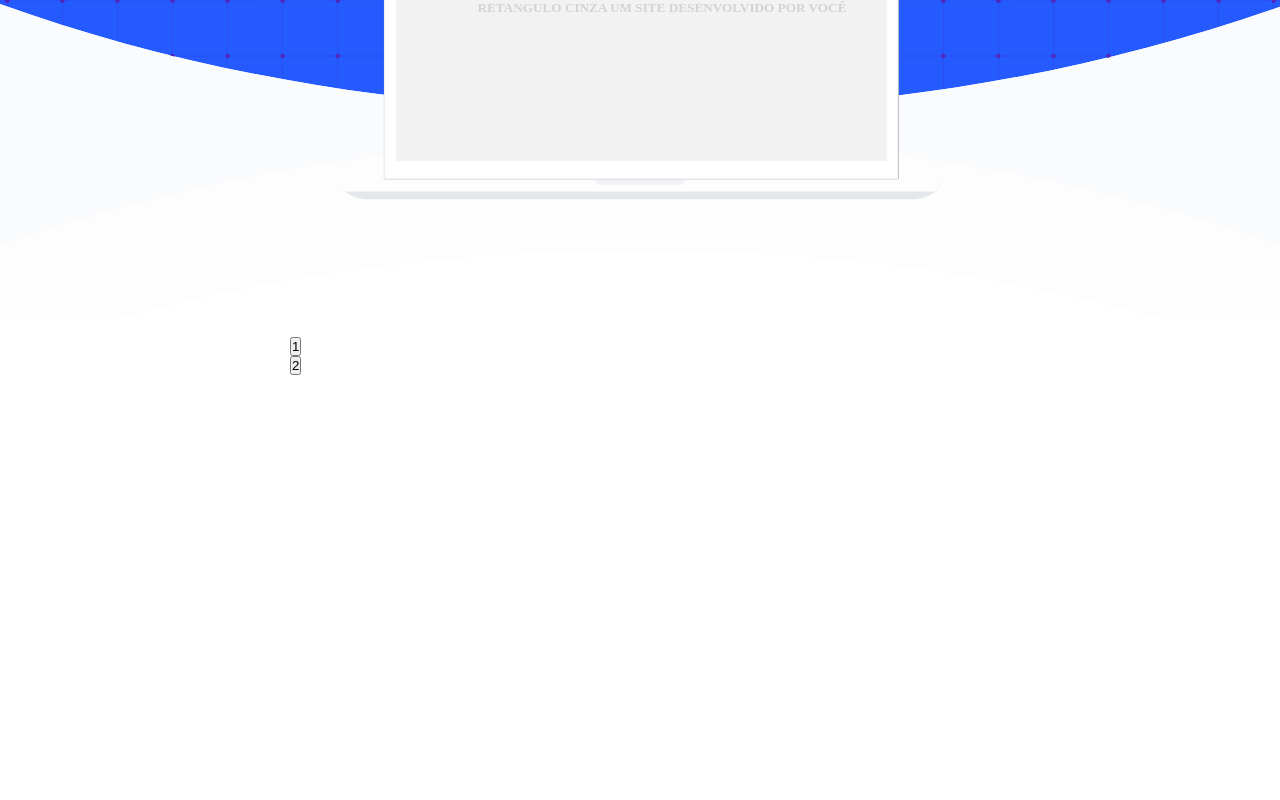
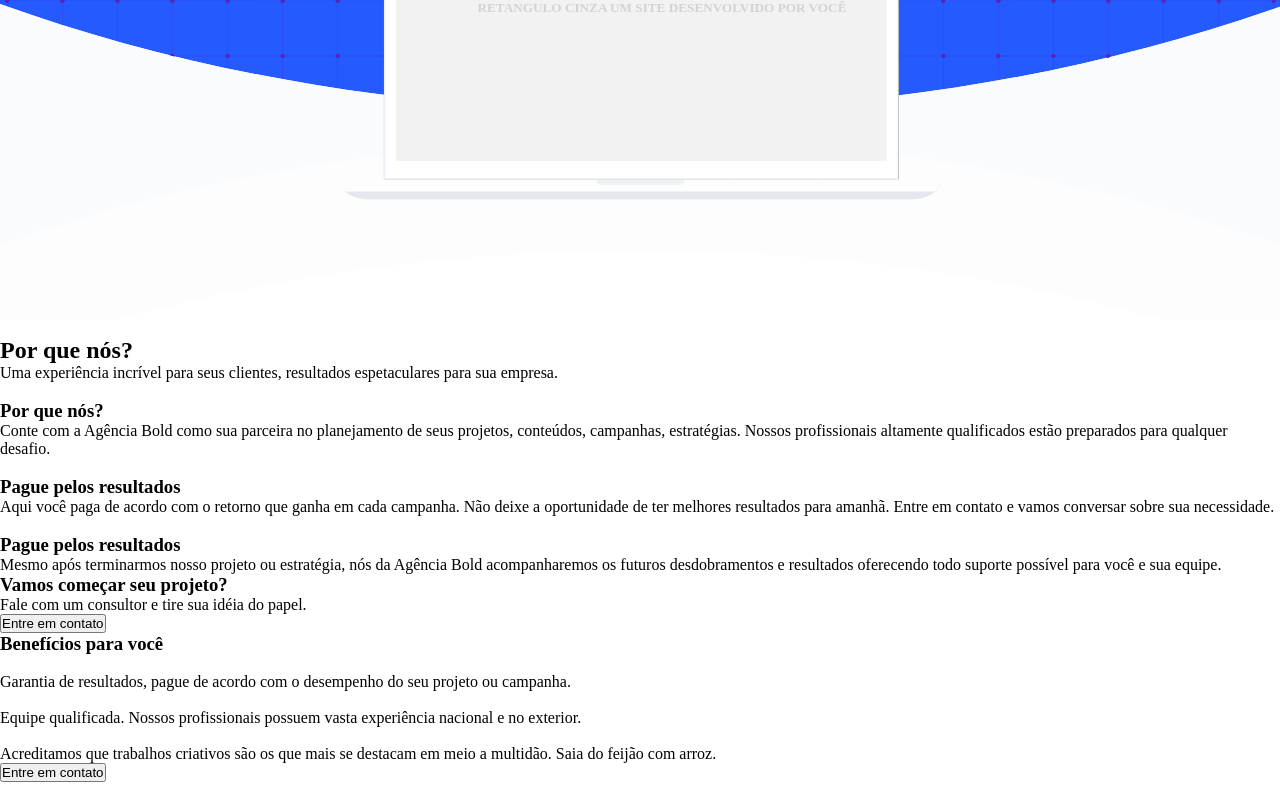
Before and after one commit to EuGeanCarlos/agenciaup, a plain HTML site: page Agencia Up/index.html in a window 1280 px wide. Shown: the part 519-1319 px from the top of the page. Before the commit the page ends 894 px from the top, so only its background shows below. Drawn offline with Linux system fonts and the light colour scheme.

Commit message:
Update index.html

```diff
--- a/Agencia Up/index.html
+++ b/Agencia Up/index.html
@@ -32,16 +32,66 @@
     </section><!--TOPO-->
 
     <section class="clientes-slider">
-        <div style="max-width: 700px;margin: 0 auto;overflow: hidden;" class="slider-container">
+        <div style="max-width: 1080px;margin: 0 auto; overflow: hidden;" class="slider-container">
             <img src="img/LOGO1.png" alt="" srcset="">
             <img src="img/LOGO2.png" alt="" srcset="">
             <img src="img/LOGO3.png" alt="" srcset="">
             <img src="img/LOGO4.png" alt="" srcset="">
             <img src="img/LOGO5.png" alt="" srcset="">
         </div>
-    </section>
+    </section><!--SLIDE DOS CLIENTES-->
 
-
+    <section class="conteudo-secundario">
+      <div class="conteudo-secundario-titulos">
+             <h2>Por que nós?</h2>
+            <p>Uma experiência incrível para seus clientes, resultados espetaculares para sua empresa.</p>
+        </div> <!--conteudo-secundario-titulos-->
+        <div class="conteudo-secundario-modulos">
+            <div class="planejamento">
+                <img src="img/ICONE1.png" alt="">
+                    <h3>Por que nós?</h3>
+                    <p>Conte com a Agência Bold como sua parceira no planejamento de seus projetos, conteúdos, campanhas, estratégias. Nossos profissionais altamente qualificados estão preparados para qualquer desafio.</p>
+            </div>
+            <div class="resultados">
+                    <img src="img/ICONE2.png" alt="">
+                    <h3>Pague pelos resultados</h3>
+                    <p>Aqui você paga de acordo com o retorno que ganha em cada campanha. Não deixe a oportunidade de ter melhores resultados para amanhã. Entre em contato e vamos conversar sobre sua necessidade.</p>
+            </div>
+            <div class="suporte">
+                     <img src="img/ICONE3.png" alt="">
+                    <h3>Pague pelos resultados</h3>
+                    <p>Mesmo após terminarmos nosso projeto ou estratégia, nós da Agência Bold acompanharemos os futuros desdobramentos e resultados oferecendo todo suporte possível para você e sua equipe.</p>
+            </div>
+         </div><!---conteudo-secundario-modulos-->
+    </section><!--CONTEUDO SECUNDARIO "POR QUE NÓS"-->
+    <section class="vamos-comecar">
+        <div class="vamos-começar-text">
+            <h3>Vamos começar seu projeto?</h3>
+            <p>Fale com um consultor e tire sua idéia do papel.</p>
+            <button>Entre em contato</button>
+        </div>
+    </section><!--VAMOS COMEÇAR--->
+    <section class="beneficios">
+        <div class="beneficios-text">
+            <h3>Benefícios para você</h3>
+           <div class="icon-text">
+                 <img src="img/checklist.jpg" alt="">
+                <p>Garantia de resultados, pague de acordo com o desempenho do seu projeto ou campanha.</p>
+            </div><!--icone e texto-->
+            <div class="icon-text">
+                <img src="img/checklist.jpg" alt="">
+                <p>Equipe qualificada. Nossos profissionais possuem vasta experiência nacional e no exterior.</p>
+            </div><!--icone e texto-->
+            <div class="icon-text">
+                <img src="img/checklist.jpg" alt="">
+                <p>Acreditamos que trabalhos criativos são os que mais se destacam em meio a multidão. Saia do feijão com arroz.</p>
+            </div><!--icone e texto-->
+                <button>Entre em contato</button>
+        </div><!--beneficios-textos-->
+        <div class="beneficios-img">
+            <img src="img/IMAGEM1.png" alt="" srcset="">
+        </div><!--beneficios-text-->
+    </section><!--BENEFICIOS-->
     <script src="js/jquery.js"></script>
 	<script src="js/slick.min.js"></script>
 	<script type="text/javascript">
@@ -50,7 +100,7 @@
 		arrows:false,
 	    infinite: false,
 	    speed:1000,
-	    slidesToShow: 4,
+	    slidesToShow: 5,
 	    autoplay: true,
 	    centerMode:false,
 	    autoplaySpeed: 3000,
```
